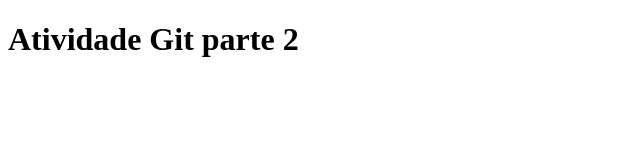
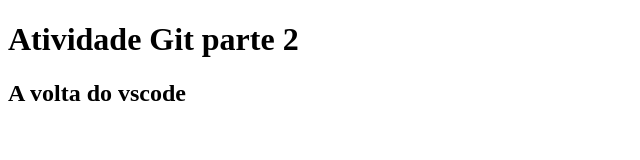
Before and after one commit to lulmaia/Gitvscode, a plain HTML site: page index.html in a window 1280 px wide. Shown: the whole page, without its empty margins (0-640 px from the left). Drawn offline with Linux system fonts and the light colour scheme.

Commit message:
atualizando no vscode

```diff
--- a/index.html
+++ b/index.html
@@ -7,5 +7,6 @@
 </head>
 <body>
     <h1>Atividade Git parte 2</h1>
+    <h2>A volta do vscode</h2>
 </body>
 </html>
```
